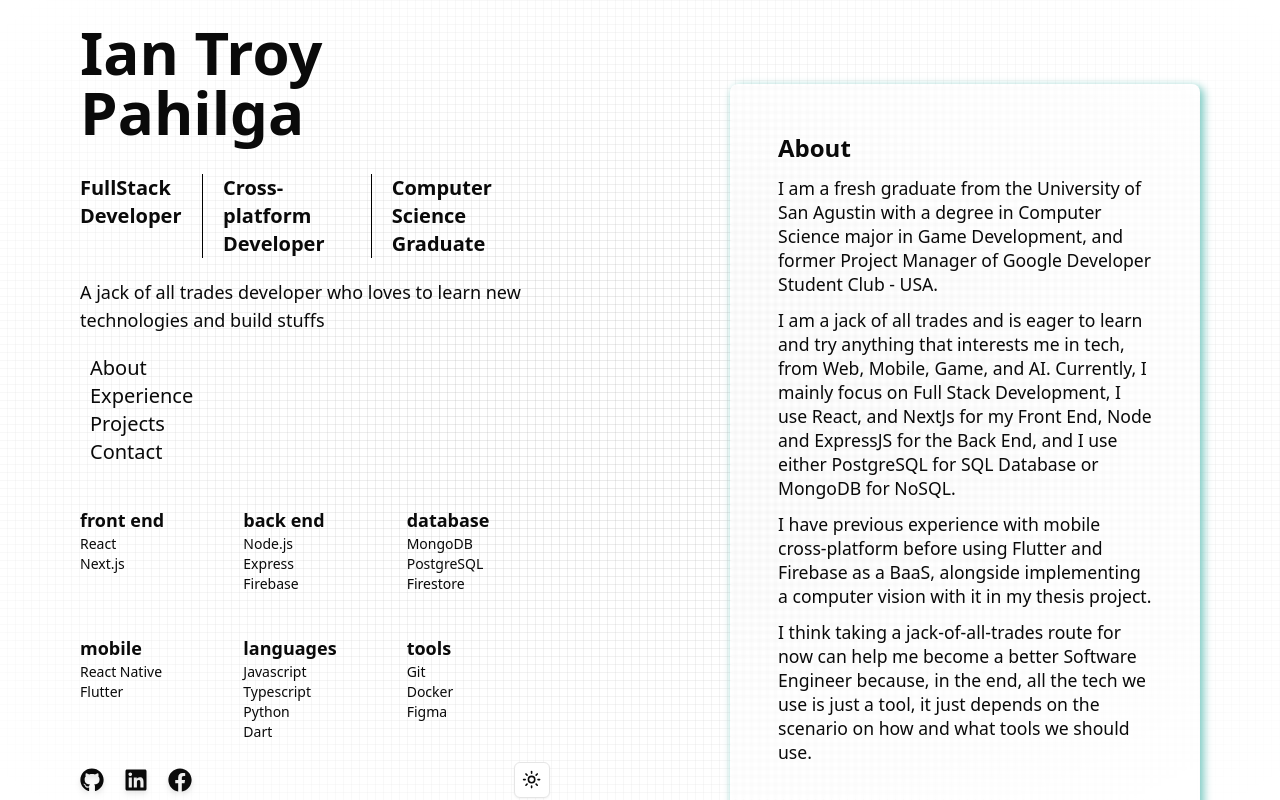
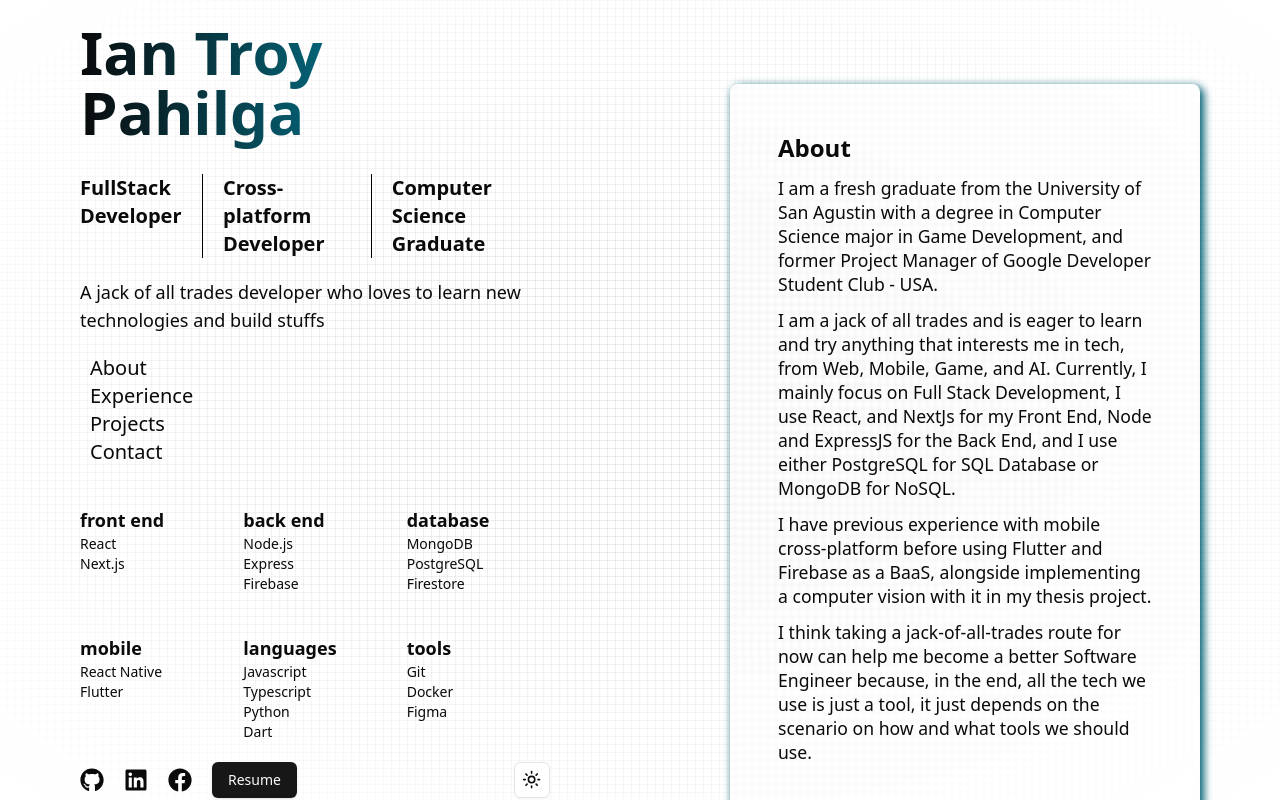
Before and after one commit to yyyort/web-portfolio-v2, a Next.js app: page / in a window 1280 px wide. Built offline with nearby package versions, Linux system fonts and the light colour scheme.

Commit message:
added color theme

```diff
--- a/src/app/page.tsx
+++ b/src/app/page.tsx
@@ -24,7 +24,8 @@ export default function Home() {
       mobile_s:flex mobile_s:flex-col mobile_s:justify-center mobile_s:p-5
       ">
         <h1
-          className="font-bold
+          className="font-bold bg-gradient-to-r dark:from-[#005F73] to-[#00B4D8] text-transparent bg-clip-text
+          from-[#090a0b] dark:to-[#c7cdd3] dark:text-transparent dark:bg-clip-text
           lg:text-6xl lg:pb-8
           md:text-5xl
           mobile_s:text-3xl mobile_s:pb-5
--- a/src/components/about.tsx
+++ b/src/components/about.tsx
@@ -7,7 +7,7 @@ export default function About() {
     <section
       id='about'
      className='
-     flex flex-col justify-center backdrop-blur-[1.5px] rounded-[0.5rem] shadow-dark_shadow
+     flex flex-col justify-center backdrop-blur-[1.5px] rounded-[0.5rem] shadow-light_shadow
      xl:p-12 xl:mt-7 xl:mb-14 xl:gap-3 xl:text-[1.1rem]
      mobile_s:p-5 mobile_s:mb-7 mobile_s:gap-2 mobile_s:text-base
      dark:shadow-dark_shadow
--- a/src/components/experience.tsx
+++ b/src/components/experience.tsx
@@ -30,7 +30,7 @@ export default function Experience() {
             <h1 className='text-2xl font-bold px-3 ml-auto pb-2 pt-5'>Experience</h1>
             {
                 experience.map((experience, index) => (
-                    <div key={index} className='flex flex-col gap-3 backdrop-blur-[1.5px] rounded-[0.5rem] shadow-dark_shadow
+                    <div key={index} className='flex flex-col gap-3 backdrop-blur-[1.5px] rounded-[0.5rem] shadow-light_shadow
                     lg:p-10 lg:mb-6
                     mobile_s:p-5 mobile_s:mb-4
                     dark:shadow-dark_shadow
--- a/src/components/projects.tsx
+++ b/src/components/projects.tsx
@@ -28,8 +28,8 @@ const projectsData = [
     },
     {
         title: 'Personal Portfolio',
-        description: 'Developed my personal portfolio using NextJS and TailwindCSS',
-        techStack: ['React', 'NextJS', 'TailwindCSS', 'Framer Motion', 'Shadcn/UI', 'Aceternity/UI']
+        description: 'Personal Developer Portfolio created using NextJS',
+        techStack: ['React', 'NextJS', 'Shadcn/UI', 'Aceternity/UI']
     },
     {
         title: 'Personatask',
@@ -52,7 +52,8 @@ export default function Projects() {
                     mobile_s:p-4
                   dark:text-white dark:bg-[#090a0bb6]
                     dark:border-[#090a0bb6] dark:border-b-2
-                    hover:shadow-dark_shadow
+                    hover:shadow-light_shadow
+                    hover:dark:shadow-dark_shadow
                     '
                     animate={{
                         borderTopColor: `dark:hsl(0, 0%, ${0 + index * 20}%) hsl(0, 0%,${100 - index * 20}%)`,
--- a/src/components/section-links.tsx
+++ b/src/components/section-links.tsx
@@ -62,8 +62,10 @@ export default function SectionLinks(
                             "flex items-center px-2 border-r-2 border-l-2 border-transparent lg:text-xl",)}
                     >
 
-                        <Link href={link.url} className={cn('flex items-center hover:text-teal-300', link.section === currentSection && 'dark:text-teal-300')}>
-                            <TfiAngleLeft className={cn('hidden', link.section === currentSection ? 'block' : 'hidden')} />
+                        <Link href={link.url} className={cn('flex items-center hover:text-[#005F73]', link.section === currentSection && 'dark:text-teal-300 text-teal-900 font-semibold')}>
+                            <TfiAngleLeft className={cn(
+                                'hidden',
+                                link.section === currentSection ? 'block' : 'hidden')} />
                             {link.section}
                             <BsSlashLg className={cn('ml-5 -mr-1', link.section === currentSection ? 'block' : 'hidden')} />
                             <TfiAngleRight className={cn('hidden', link.section === currentSection ? 'block' : 'hidden')} />
--- a/src/components/social-links.tsx
+++ b/src/components/social-links.tsx
@@ -1,6 +1,7 @@
 import Link from 'next/link'
 import React from 'react'
 import { FaGithub, FaLinkedin, FaFacebook } from 'react-icons/fa'
+import { Button } from './ui/button'
 
 const social = [
     {
@@ -19,16 +20,23 @@ const social = [
 
 export default function SocialLinks() {
     return (
-    <div className='flex'>
+        <div className='flex items-center'>
             {
                 social.map((social, index) => (
-                <div key={index} className='pr-5 text-2xl dark:hover:text-teal-300 drop-shadow-md'>
+                    <div key={index} className='pr-5 text-2xl
+                    hover:text-teal-800
+                    hover:dark:text-teal-400
+                '>
                         <Link href={social.url} target='_blank'>
                             {social.icon}
                         </Link>
                     </div>
                 ))
             }
+            <Button className='
+        hover:bg-gradient-to-tr from-teal-700 to-cyan-600
+        hover:dark:bg-gradient-to-tr dark:from-teal-800 dark:to-teal-400
+        '>Resume</Button>
         </div>
     )
 }
--- a/tailwind.config.ts
+++ b/tailwind.config.ts
@@ -28,6 +28,7 @@ const config = {
   	extend: {
 		boxShadow: {
 			dark_shadow: '3px 3px 8px 1px rgb(128, 203, 196)',
+			light_shadow: '3px 3px 8px 1px rgb(0, 95, 115)'
 			/* teal shadow */
 		},
 		screens: {
```
Lines whose indentation alone changed are shown as unchanged.
